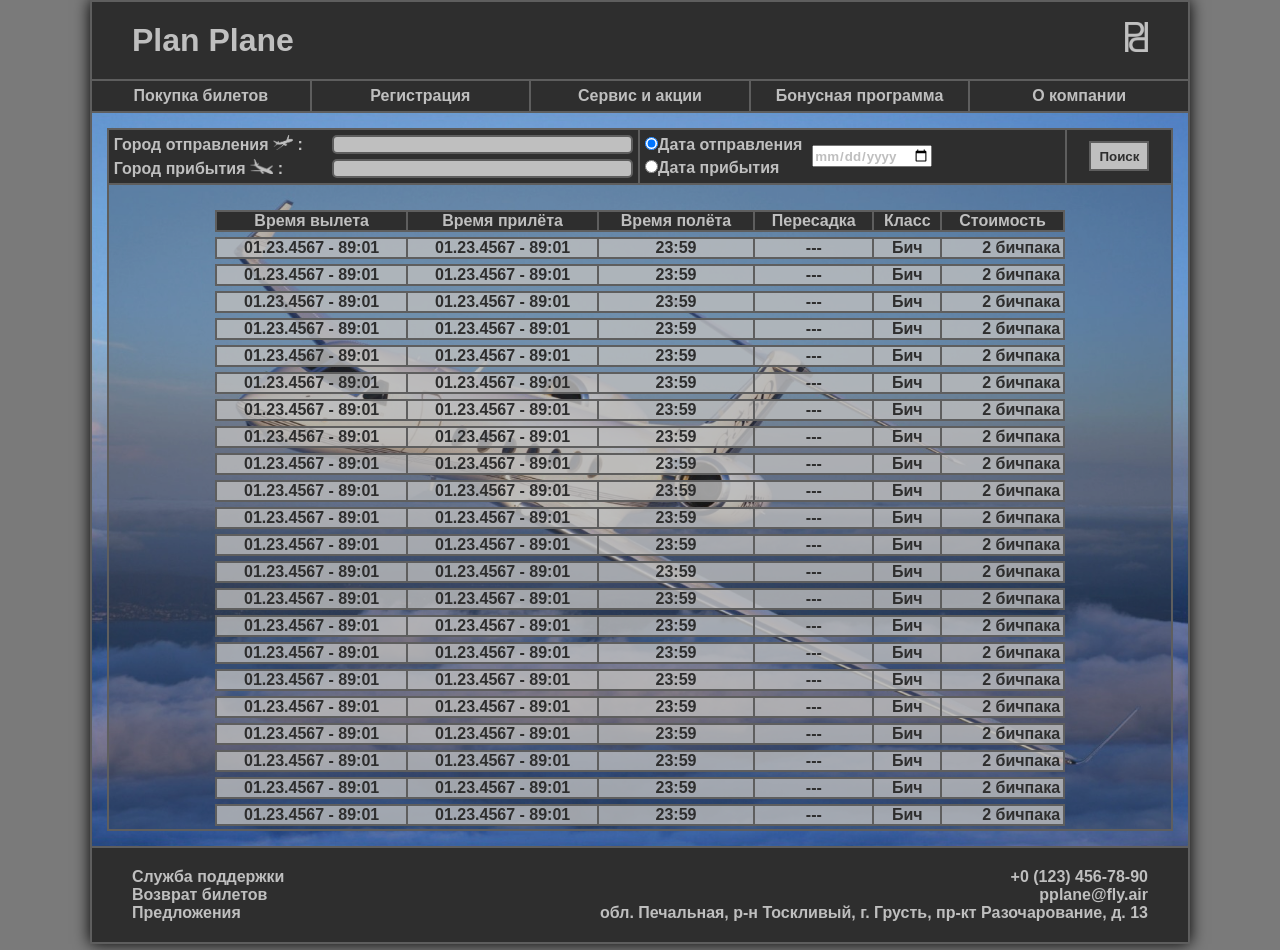
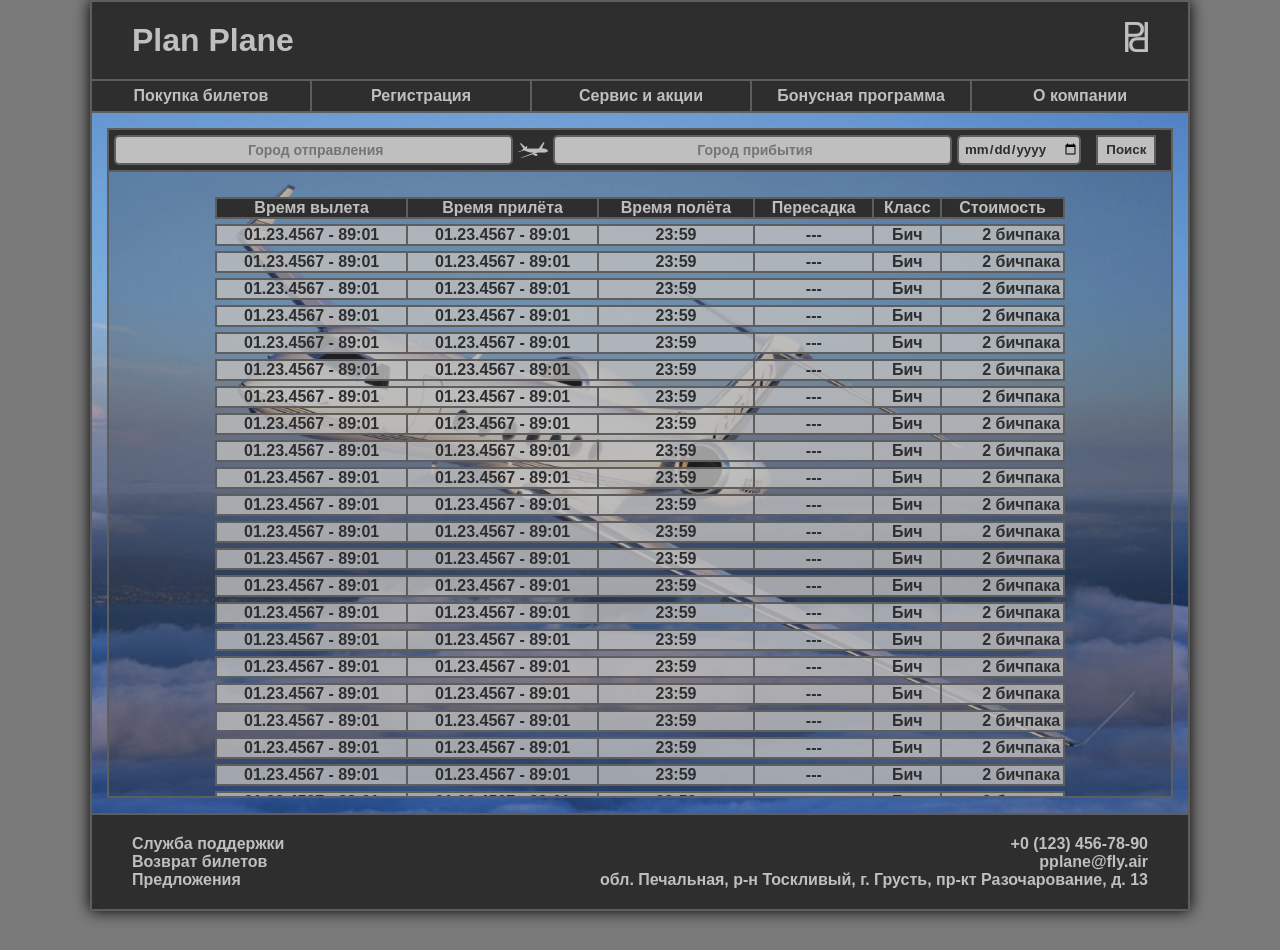
Before and after one commit to Lohus/DemoSite, a Django app: page /search/ in a window 1280 px wide. Run offline with Django 4.2, Linux system fonts and the light colour scheme.

Commit message:
Final Search Form

```diff
--- a/planplane/flights/static/css/style.css
+++ b/planplane/flights/static/css/style.css
@@ -12,6 +12,7 @@
     --color-text:hsl(var(--hsl-h),var(--hsl-s),calc(var(--hsl-l) + 57%));
     color:var(--color-text);
     font-weight: 600;
+    box-sizing: border-box;
 }
 
 body {
@@ -96,85 +97,39 @@ a {
     border-bottom:2px solid var(--color-border);
 }
 
-.searchform {
-    display: flex;
-    flex-direction: row;
+.searchTicket {
+    display:grid;
+    grid-template-columns: 1fr 30px 1fr min-content 80px;
+    grid-template-rows:1fr;
+    column-gap: 5px;
+    padding: 5px;
 }
 
-.city {
-    width:50%;
-    padding: 5px;
-    display: grid;
-    grid-template-columns: 37% 5% 1fr;
-    grid-template-rows: repeat(2, 1fr);
-    row-gap: 5px;
-}
-
-.typedate {
-    width: 40%;
-    border-left:2px solid var(--color-border);
-    border-right:2px solid var(--color-border);
-    padding:5px;
-    display:flex;
-    flex-direction: row;
-    align-items: center;
-}
-
-.checkdatetext:first-child {
-    margin-bottom: 5px;
-}
-
-.dateselect {
-    display: flex;
-    justify-content: center;
-    align-items: center;
-    padding-left: 10px;
-}
-
-
-.select {
-    background-color: var(--color-text);
-    color: var(--color-base);
-    border-color: var(--color-border);
-    border-style: solid;
-    border-radius: 5px;
-}
-
-.select > option {
-    color:var(--color-base);
-}
-span:first-child select {
-    margin-bottom: 5px;
-}
-.searchbutton {
-    width: 10%;
-    display: flex;
-    align-items: center;
-    justify-content: center;
-}
-
-.submit {
+.submitTicket {
     background-color: var(--color-text);
     color:var(--color-base);
     border: 2px solid var(--color-border);
     width: 60px;
     height: 30px;
+    grid-column: 5/6;
+    align-self: center;
+    justify-self: center;
 }
 
-.submit:hover {
+.submitTicket:hover {
     background-color: hsl(var(--hsl-h),var(--hsl-s),calc(var(--hsl-l) + 40%));;
 }
 
-.citystring:first-child {
-    margin-bottom: 5px;
+
+
+.iconPlane {
+    width:100%;
+    grid-column-start: 2;
+    align-self: center;
+    justify-self: center;
 }
 
-.iconPlane {
-    height: 15px;
-    grid-column-start: 2;
-}
-
-.textcity{
+.nameCity {
     grid-column-start: 3;
     background-color: var(--color-text);
     border-color:var(--color-border);
@@ -182,11 +137,28 @@ span:first-child select {
     color: var(--color-base);
     border-radius: 5px;
     padding-left: 5px;
+    font-size: 14px;
+    text-align: center;
+}
+.departure {
+    grid-column: 1/2;
+}
+.arrived {
+    grid-column: 3/4;
 }
 
-label {
-    display: inline;
+.dateDeparture {
+    grid-column: 4/5;
+    color:var(--color-base);
+    background-color: var(--color-text);
+    border-radius: 5px;
+    border-color: var(--color-border);
+    padding-left: 5px;
+    border-style:solid;
 }
+
+
+
 .tableover {
     max-height: 100%;
     overflow: auto;
--- a/planplane/flights/templates/flights/airport_form.html
+++ b/planplane/flights/templates/flights/airport_form.html
@@ -2,7 +2,7 @@
     {% csrf_token %}
     <fieldset>
         <legend><h1>Аэропорты города</h1></legend>
-            <input type="text" name="namecity">
+            <input type="text" name="namecity" placeholder="Name of city">
     </fieldset>
     <input type="submit" value="Search">
     {% if AirportsData %}
--- a/planplane/flights/templates/flights/ticket.html
+++ b/planplane/flights/templates/flights/ticket.html
@@ -2,26 +2,13 @@
 {% block content %}
 <div class="tabletick">
     <div class="searchdiv">
-      <form class="searchform" method="POST">
+      <form class="searchTicket" method="POST" action="{% url 'flights:ticket' %}">
         {% csrf_token %}
-        <div class="city">
-            <label for="city_departure">Город отправления <img src="../../static/images/airplaneDeparture.png" class="iconPlane"> :</label>
-            <input type="text" id="city_departure" class="textcity" list="city">
-            <label for="city_arrived">Город прибытия <img src="../../static/images/airplaneArrived.png" class="iconPlane"> :</label>
-            <input type="text" id="city_arrived" class="textcity" list="city">
-        </div>
-        <div class="typedate">
-          <div class="checkbox">
-            <p class="checkdatetext"><input class="checkdate" type="radio" name="date" value="departure" checked>Дата отправления</p>
-            <p class="checkdatetext"><input class="checkdate" type="radio" name="date" value="arrival">Дата прибытия</p>
-          </div>
-          <div class="dateselect">
-            <input id="inputDate" class="inputdate" type="date">
-          </div>
-        </div>
-        <div class="searchbutton">
-            <input class="submit" type="submit" value="Поиск">
-        </div>
+        <input class="nameCity departure" type="text" name="cityDeparture" placeholder="Город отправления">
+        <img class="iconPlane" src="../../static/images/arrivedToDepartureSmall.png">
+        <input class="nameCity arrived" type="text" name="cityArrived"  placeholder="Город прибытия">
+        <input class="dateDeparture" type="date" name="dateDeparture">
+        <input class="submitTicket" type="submit" value="Поиск">
       </form>
     </div>
     <div class="tableover">
```
Also changed, not shown: planplane/flights/static/images/arrivedToDepartureSmall.png (added), planplane/flights/static/images/arrivedtoDeparture.png (added).
